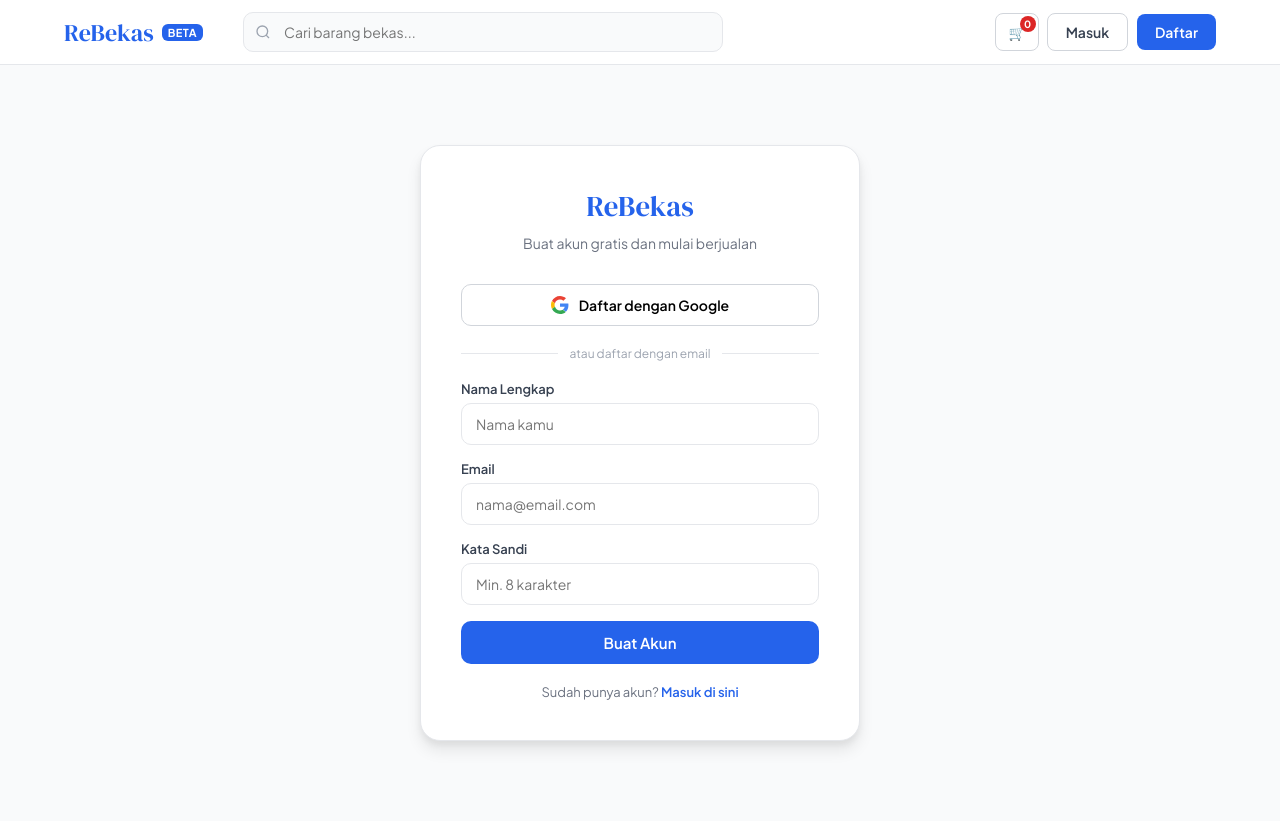
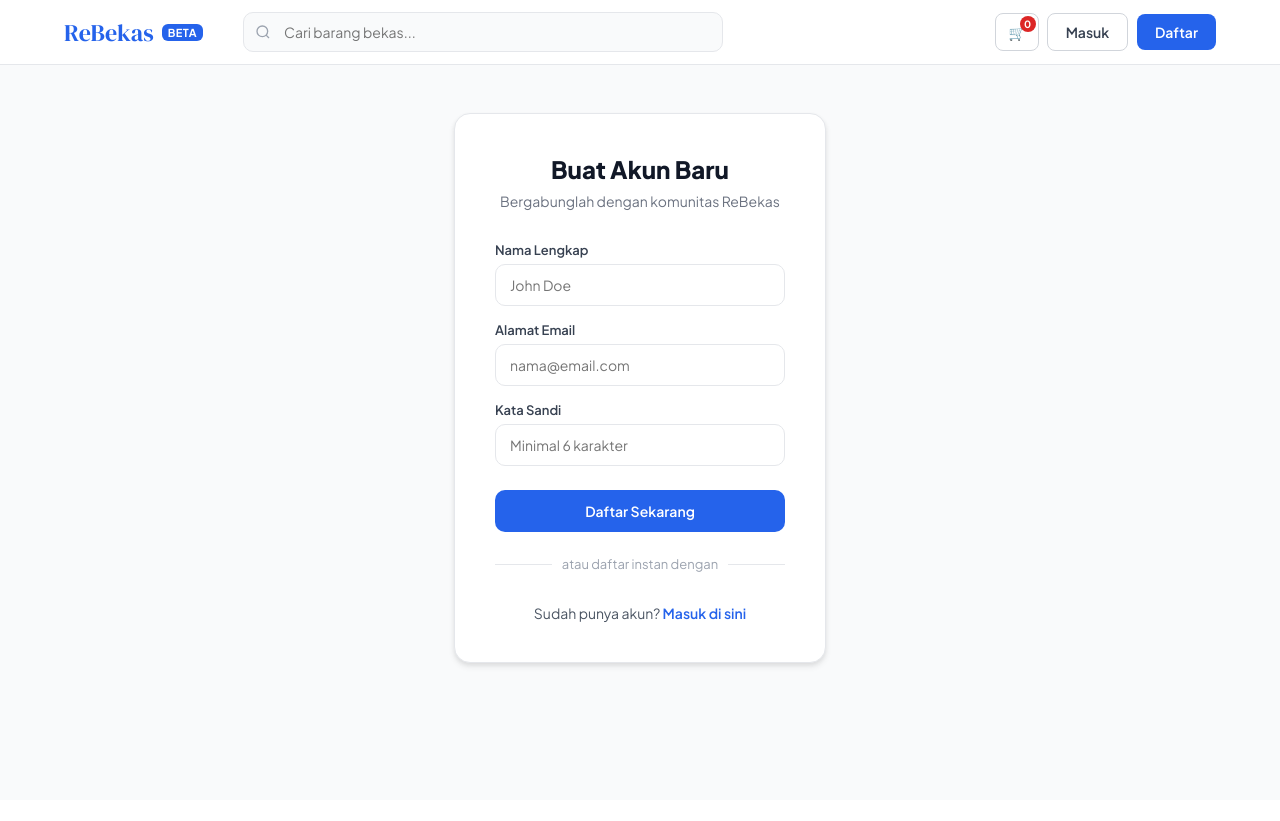
Before and after one commit to alfonsusmarlon-afk/marketplace, a Flask app: page /register in a window 1280 px wide. After the commit the page ends 668 px from the top, so only its background shows below. Run offline with Flask 3, Linux system fonts and the light colour scheme; data that the repository does not hold is empty; some libraries are stand-ins or nearby versions.

Commit message:
update v1.5

```diff
--- a/templates/login.html
+++ b/templates/login.html
@@ -29,7 +29,7 @@
     <script src="https://accounts.google.com/gsi/client" async defer></script>
 
     <div id="g_id_onload"
-         data-client_id="MOHON_GANTI_DENGAN_CLIENT_ID_GOOGLE_KAMU.apps.googleusercontent.com"
+         data-client_id="999544977980-r1vcsqe30c273mu5ufhbt5lba58eqpri.apps.googleusercontent.com"
          data-callback="handleGoogleLogin">
     </div>
     <div class="g_id_signin" data-type="standard" data-theme="outline" data-size="large" data-width="100%"></div>
@@ -41,7 +41,6 @@
 </main>
 
 <script>
-// JavaScript Penjaga untuk Mengirim Token ke Backend Flask
 async function handleGoogleLogin(response) {
     try {
         const res = await fetch('/api/auth/google', {
@@ -54,7 +53,7 @@ async function handleGoogleLogin(response) {
 
         const userData = await res.json();
         localStorage.setItem('currentUser', JSON.stringify(userData));
-        window.location.href = '/'; // Redirect otomatis ke Beranda
+        window.location.href = '/';
     } catch (e) {
         alert('Gagal autentikasi menggunakan Akun Google Anda.');
     }
--- a/templates/register.html
+++ b/templates/register.html
@@ -1,33 +1,67 @@
 {% extends "base.html" %}
 
-{% block title %}Daftar - ReBekas{% endblock %}
+{% block title %}Daftar Akun — ReBekas{% endblock %}
 
 {% block content %}
-<main>
-  <div class="auth-wrapper">
-    <div class="auth-card">
-      <div class="auth-logo">ReBekas</div>
-      <div class="auth-subtitle">Buat akun gratis dan mulai berjualan</div>
-      <button class="btn-google" onclick="loginWithGoogle()">
-        <svg width="18" height="18" viewBox="0 0 48 48"><path fill="#EA4335" d="M24 9.5c3.5 0 6.6 1.2 9.1 3.2l6.8-6.8C35.8 2.5 30.2 0 24 0 14.6 0 6.6 5.4 2.6 13.3l7.9 6.1C12.4 13 17.8 9.5 24 9.5z"/><path fill="#4285F4" d="M46.5 24.5c0-1.6-.1-3.1-.4-4.5H24v8.5h12.7c-.6 3-2.3 5.5-4.9 7.2l7.7 6c4.5-4.1 7-10.2 7-17.2z"/><path fill="#FBBC05" d="M10.5 28.6A14.5 14.5 0 0 1 9.5 24c0-1.6.3-3.1.8-4.6l-7.9-6.1A23.9 23.9 0 0 0 0 24c0 3.9.9 7.5 2.6 10.7l7.9-6.1z"/><path fill="#34A853" d="M24 48c6.2 0 11.4-2 15.2-5.5l-7.7-6c-2 1.4-4.7 2.2-7.5 2.2-6.2 0-11.5-4.2-13.4-9.9l-7.9 6.1C6.6 42.6 14.6 48 24 48z"/></svg>
-        Daftar dengan Google
-      </button>
-      <div class="auth-divider">atau daftar dengan email</div>
+<main style="max-width: 420px; margin: auto; padding-top: 3rem;">
+  <div style="background: #fff; border: 1px solid var(--gray-200); border-radius: 16px; padding: 2.5rem; box-shadow: var(--shadow-md);">
+    <h2 style="font-size: 1.5rem; font-weight: 800; margin-bottom: 0.5rem; text-align: center;">Buat Akun Baru</h2>
+    <p style="color: var(--gray-500); font-size: 14px; text-align: center; margin-bottom: 2rem;">Bergabunglah dengan komunitas ReBekas</p>
+
     <div class="form-group">
       <label class="form-label">Nama Lengkap</label>
-        <input class="form-input" type="text" id="reg-name" placeholder="Nama kamu" />
+      <input type="text" class="form-input" id="reg-name" placeholder="John Doe" />
     </div>
+
     <div class="form-group">
-        <label class="form-label">Email</label>
-        <input class="form-input" type="email" id="reg-email" placeholder="nama@email.com" />
+      <label class="form-label">Alamat Email</label>
+      <input type="email" class="form-input" id="reg-email" placeholder="nama@email.com" />
     </div>
-      <div class="form-group">
+
+    <div class="form-group" style="margin-bottom: 1.5rem;">
       <label class="form-label">Kata Sandi</label>
-        <input class="form-input" type="password" id="reg-pass" placeholder="Min. 8 karakter" />
+      <input type="password" class="form-input" id="reg-pass" placeholder="Minimal 6 karakter" />
     </div>
-      <button class="btn btn-primary btn-full" onclick="registerEmail()">Buat Akun</button>
-      <div class="auth-switch">Sudah punya akun? <a href="/login">Masuk di sini</a></div>
+
+    <button class="btn btn-primary btn-full" style="padding: 12px; font-size: 14px; font-weight: 600;" onclick="registerEmail()">Daftar Sekarang</button>
+
+    <div style="display: flex; align-items: center; margin: 1.5rem 0; color: var(--gray-400); font-size: 13px;">
+      <hr style="flex: 1; border: 0; border-top: 1px solid var(--gray-200);" />
+      <span style="padding: 0 10px;">atau daftar instan dengan</span>
+      <hr style="flex: 1; border: 0; border-top: 1px solid var(--gray-200);" />
     </div>
+
+    <script src="https://accounts.google.com/gsi/client" async defer></script>
+
+    <div id="g_id_onload"
+         data-client_id="999544977980-r1vcsqe30c273mu5ufhbt5lba58eqpri.apps.googleusercontent.com"
+         data-callback="handleGoogleLogin">
+    </div>
+    <div class="g_id_signin" data-type="standard" data-theme="outline" data-size="large" data-width="100%"></div>
+
+    <p style="text-align: center; margin-top: 2rem; font-size: 14px; color: var(--gray-600); margin-bottom: 0;">
+      Sudah punya akun? <a href="/login" style="color: var(--primary); font-weight: 600; text-decoration: none;">Masuk di sini</a>
+    </p>
   </div>
 </main>
+
+<script>
+async function handleGoogleLogin(response) {
+    try {
+        const res = await fetch('/api/auth/google', {
+            method: 'POST',
+            headers: { 'Content-Type': 'application/json' },
+            body: JSON.stringify({ token: response.credential })
+        });
+
+        if (!res.ok) throw new Error('Validasi Token Google Gagal');
+
+        const userData = await res.json();
+        localStorage.setItem('currentUser', JSON.stringify(userData));
+        window.location.href = '/';
+    } catch (e) {
+        alert('Gagal autentikasi menggunakan Akun Google Anda.');
+    }
+}
+</script>
 {% endblock %}
```
Lines whose indentation alone changed are shown as unchanged.
